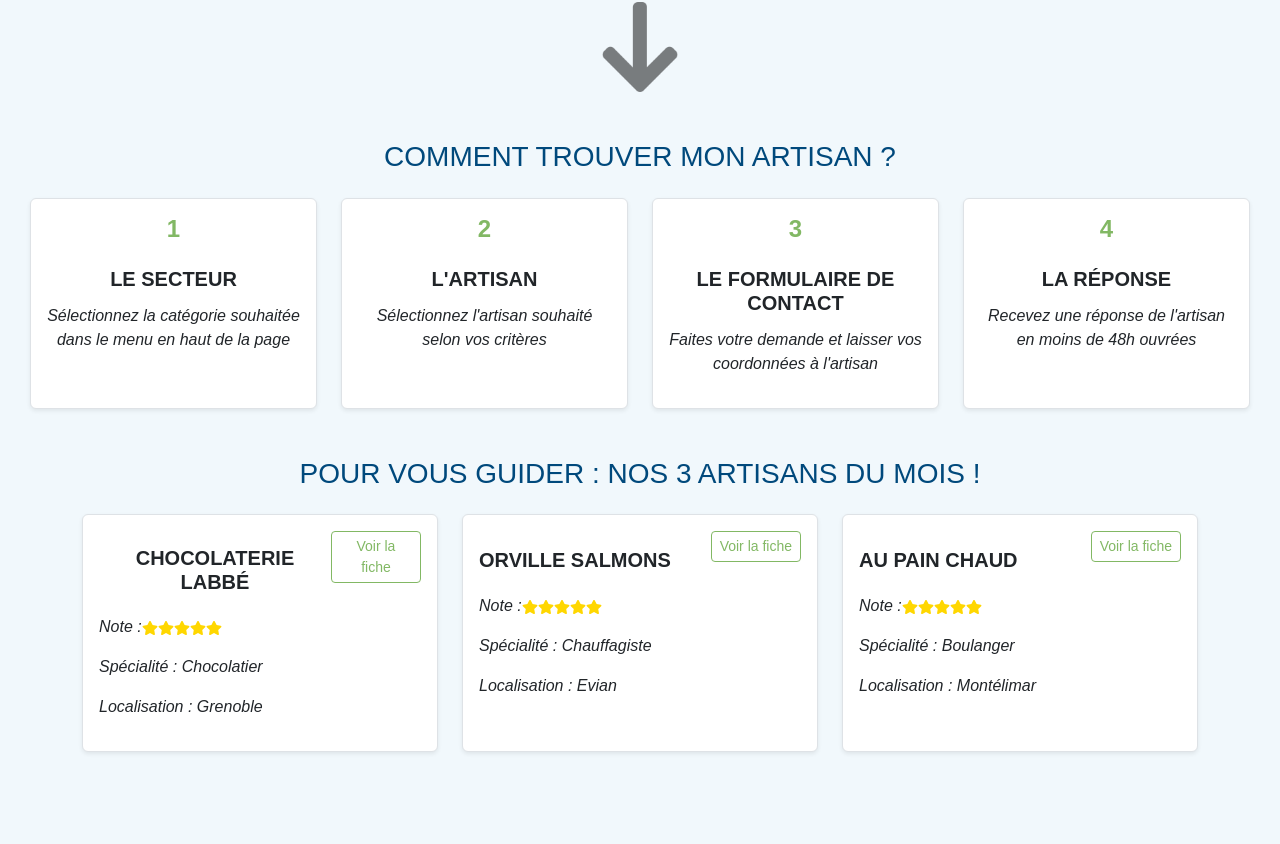
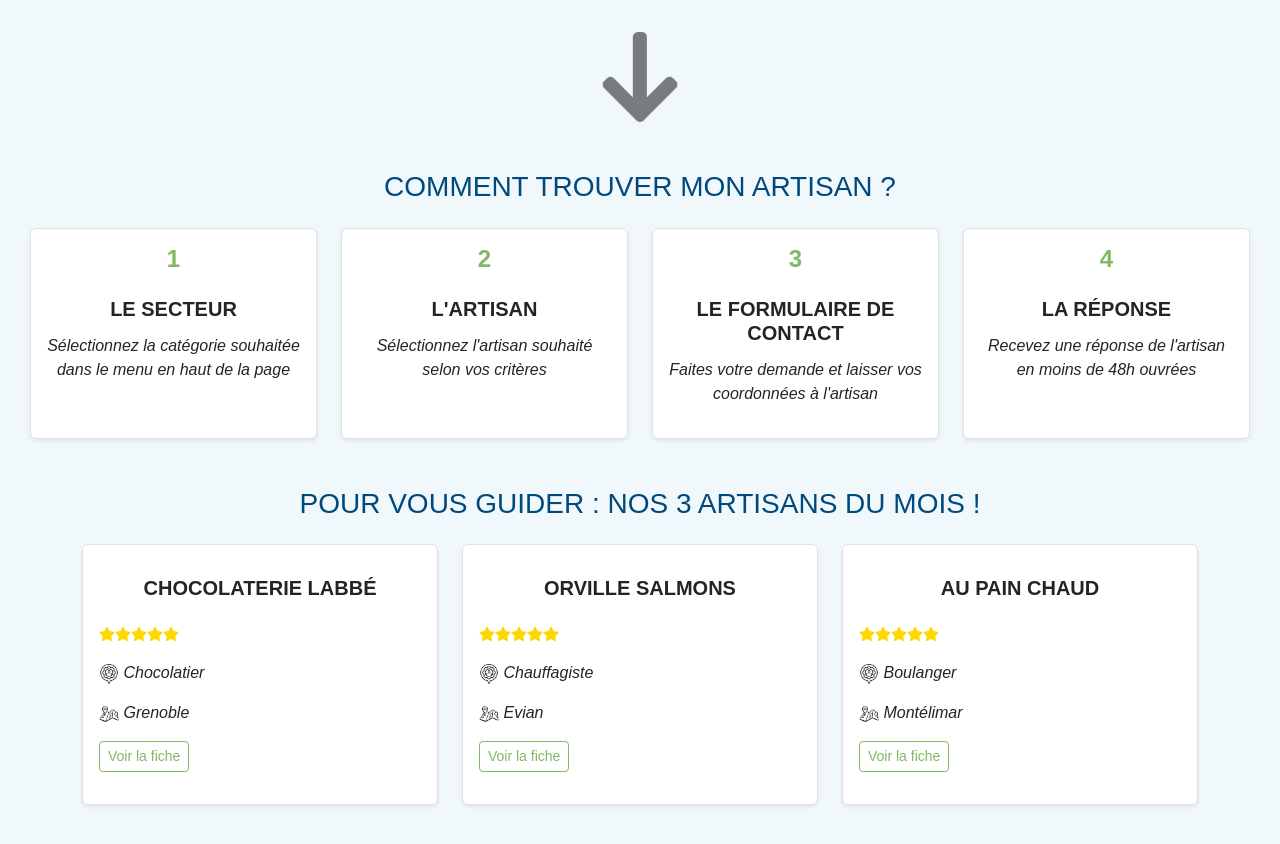
Before and after one commit to souczs/monArtisan, a React (Create React App) app: page / in a window 1280 px wide. Shown: the part 346-1190 px from the top of the page. Before the commit the page ends 1146 px from the top, so only its background shows below. Built offline with nearby package versions, Linux system fonts and the light colour scheme.

Commit message:
Artisans

```diff
--- a/src/App.js
+++ b/src/App.js
@@ -5,18 +5,19 @@ import { BrowserRouter as Router, Routes, Route } from 'react-router-dom';
 import Header from './components/Header';
 import Home from './pages/Home';
 import Error from './pages/404';
-import ArtisansList from './components/ArtisansList';
-
+import ArtisansList from './pages/ArtisansList';
+import ArtisansPage from './pages/ArtisansPage';
 
 function App() {
     return (
         <Router>
             <Header />
-            <div style={{ height: '90px' }}></div>
+            <div style={{ height: '120px' }}></div>
             <Routes>
                 <Route path="/" element={<Home />} />
                 <Route path="*" element={<Error />} />
                 <Route path="/artisans/:category" element={<ArtisansList />} />
+                <Route path="/artisan/:name" element={<ArtisansPage />} />
             </Routes>
         </Router>
     )
--- a/src/components/ArtisansTop.jsx
+++ b/src/components/ArtisansTop.jsx
@@ -1,6 +1,8 @@
 import data from '../data/datas.json';
 import { useNavigate } from 'react-router-dom';
 import { FaStar } from 'react-icons/fa';
+import Specialite from '../assets/img/specialite.png';
+import Localisation from '../assets/img/localisation.png';
 
 export default function ArtisansTop() {
   // Lister les artisans marqués comme top=true
@@ -15,26 +17,22 @@ export default function ArtisansTop() {
         {artisansDuMois.slice(0, 3).map((artisan) => (
           <div className="col-md-4" key={artisan.id}>
             <div className="p-3 border rounded shadow-sm h-100" id="box-top">
-              <div className="d-flex justify-content-between align-items-center mb-3">
-                <h5 className="text-center mb-0">{artisan.name}</h5>
-                <button
+                <h5 className="text-center mb-3">{artisan.name}</h5>
+              {/* Génère 5 étoiles avec la couleur dorée et compare avec le nombre d'étoiles de l'artisan - Si moins de 5 étoiles, le reste est grisé */}
+              <p>
+                {[...Array(5)].map((_, i) => (
+                  <FaStar key={i} color={i < Math.round(artisan.note) ? 'gold' : '#ddd'} />
+                ))}
+              </p>
+              <p><img src={Specialite} alt="Logo spécialité" id="box-spec" /> {artisan.specialty}</p>
+              <p><img src={Localisation} alt="Logo localisation" id="box-loc" /> {artisan.location}</p>
+              <button
                 className="btn btn-sm mb-3"
-                id="btn-top"
+                id="btn"
                 onClick={() => navigate(`/${artisan.name}`)}
                 >
                 Voir la fiche
                 </button>
-              </div>
-              {/* Génère 5 étoiles avec la couleur dorée et compare avec le nombre d'étoiles de l'artisan - Si moins de 5 étoiles, le reste est grisé */}
-              <p>
-                Note :
-                {[...Array(5)].map((_, i) => (
-                  <FaStar key={i} color={i < Math.round(artisan.note) ? 'gold' : '#ddd'} />
-                ))}
-              </p>
-              <p>Spécialité : {artisan.specialty}</p>
-              <p>Localisation : {artisan.location}</p>
-
             </div>
           </div>
         ))}
--- a/src/pages/404.jsx
+++ b/src/pages/404.jsx
@@ -15,7 +15,7 @@ export default function Error() {
         style={{ maxWidth: '300px' }}
       />
       <p className="lead mt-3">Oups... Cette page n'existe pas.</p>
-      <Link to="/" className="btn mt-3" id="btnReturn">Retour à l'accueil</Link>
+      <Link to="/" className="btn mt-3" id="btn">Retour à l'accueil</Link>
     </div>
   );
 }
--- a/src/components/ArtisansList.jsx
+++ b/src/pages/ArtisansList.jsx
@@ -1,6 +1,8 @@
 import { useParams, useNavigate } from 'react-router-dom';
-import data from '../data/datas.json'; // ou le chemin vers ton fichier JSON
+import data from '../data/datas.json';
 import { FaStar } from 'react-icons/fa';
+import Specialite from '../assets/img/specialite.png';
+import Localisation from '../assets/img/localisation.png';
 
 export default function ArtisansList() {
     // Lecture de la catégorie depuis l'URL
@@ -26,13 +28,12 @@ export default function ArtisansList() {
                 <div className="p-3" id="box-artisans">
                 <h5>{artisan.name}</h5>
                 <p>
-                    Note :
                     {[...Array(5)].map((_, i) => (
                     <FaStar key={i} color={i < Math.round(artisan.note) ? 'gold' : '#ddd'} />
                     ))}
                 </p>
-                <p>Spécialité : {artisan.specialty}</p>
-                <p>Localisation : {artisan.location}</p>
+                <p><img src={Specialite} alt="Logo spécialité" id="box-spec" /> {artisan.specialty}</p>
+                <p><img src={Localisation} alt="Logo localisation" id="box-loc" /> {artisan.location}</p>
                 </div>
             </div>
             ))}
--- /dev/null
+++ b/src/pages/ArtisansPage.jsx
@@ -0,0 +1,55 @@
+import { useParams } from 'react-router-dom';
+import data from '../data/datas.json';
+import { FaStar } from 'react-icons/fa';
+import Error from './404';
+import Specialite from '../assets/img/specialite.png';
+import Localisation from '../assets/img/localisation.png';
+
+export default function FicheArtisan() {
+  const { name } = useParams();
+
+  // Chercher l'artisan par nom
+  const artisan = data.find((a) => a.name === name);
+
+  if (!artisan) {
+    return <Error />
+  }
+
+  return (
+    <main className="container my-5 pt-4">
+      <div className="d-flex flex-column flex-md-row justify-content-between" id="box-info">
+        <h1><strong>{artisan.name}</strong></h1>
+        <p>
+          {[...Array(5)].map((_, i) => (
+            <FaStar key={i} color={i < Math.round(artisan.note) ? 'gold' : '#ddd'} />
+          ))}
+        </p>
+        <p><img src={Specialite} alt="Logo spécialité" id="box-spec" /> {artisan.specialty}</p>
+        <p><img src={Localisation} alt="Logo localisation" id="box-loc" /> {artisan.location}</p>
+      </div>
+
+      <p className="mt-4">{artisan.about}</p>
+
+      {artisan.website && (
+      <p>
+        Plus d'informations sur <a href={artisan.website} target="_blank" rel="noopener noreferrer" className="text-danger">{artisan.website}</a>
+      </p>
+      )}
+
+      <h4 className="mt-5 mb-4">Vous avez une demande spécifique ?</h4>
+
+      <form>
+        <div className="mb-3">
+          <input type="text" className="form-control" required placeholder="Votre nom..."/>
+        </div>
+        <div className="mb-3">
+          <input type="text" className="form-control" required placeholder="Objet de la demande..." />
+        </div>
+        <div className="mb-3">
+          <textarea className="form-control" rows="5" required placeholder="Décrivez votre demande..."></textarea>
+        </div>
+        <button type="submit" className="btn" id="btn-submit">Envoyer</button>
+      </form>
+    </main>
+  );
+}
--- a/src/styles/components.scss
+++ b/src/styles/components.scss
@@ -24,16 +24,6 @@
     background-color: white;
 }
 
-#btn-top {
-    background-color: white;
-    border:1px solid #82b864;
-    color:#82b864;
-
-    &:hover {
-        background-color:#82b864;
-        color:black;
-    }
-}
 #box-background {
     position: relative;
     background-image: url('../assets/img/artisans.png');
@@ -59,6 +49,14 @@
     height:50px;
 }
 
+#box-spec {
+    width: 20px;
+}
+
+#box-loc {
+    width:20px;
+}
+
 #category-list::after {
     content: '';
     display: block;
--- a/src/styles/pages.scss
+++ b/src/styles/pages.scss
@@ -37,12 +37,34 @@
     margin-top:150px;
 }
 
-#btnReturn {
+#btn {
     background-color: white;
-    border:1px solid #00497c;
+    border:1px solid #82b864;
+    color:#82b864;
 
     &:hover {
-        background-color:#00497c;
+        background-color:#82b864;
+        color:black;
+    }
+}
+
+#box-info {
+    h1 {
+        text-transform:uppercase;
+    }
+
+    p a {
+        color:#82b864;
+    }
+}
+
+#btn-submit {
+    background-color: white;
+    border:1px solid #cd2c2e;
+    color:#cd2c2e;
+
+    &:hover {
+        background-color:#cd2c2e;
         color:white;
     }
 }
```
Also changed, not shown: src/assets/img/localisation.png (added), src/assets/img/specialite.png (added).
